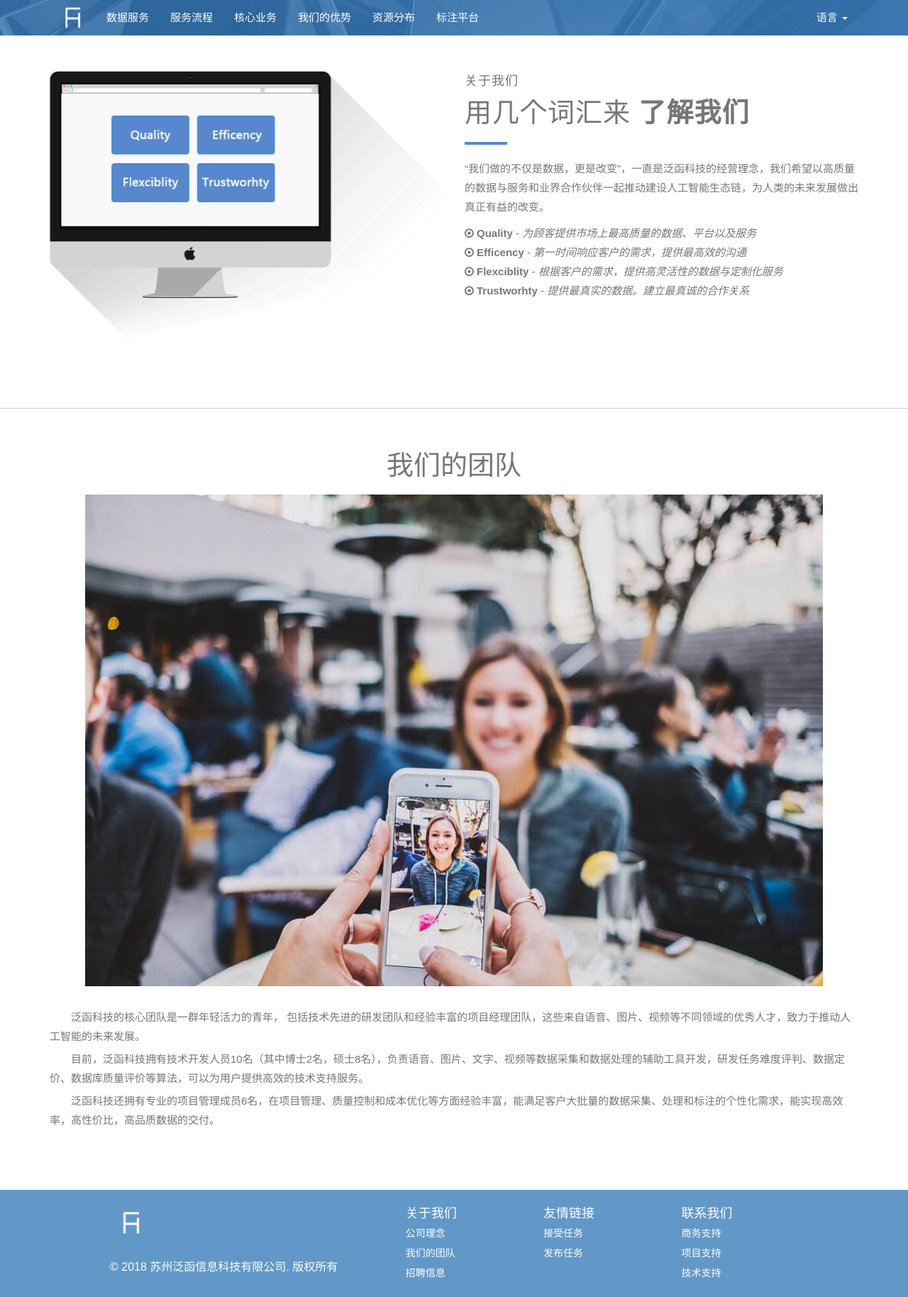
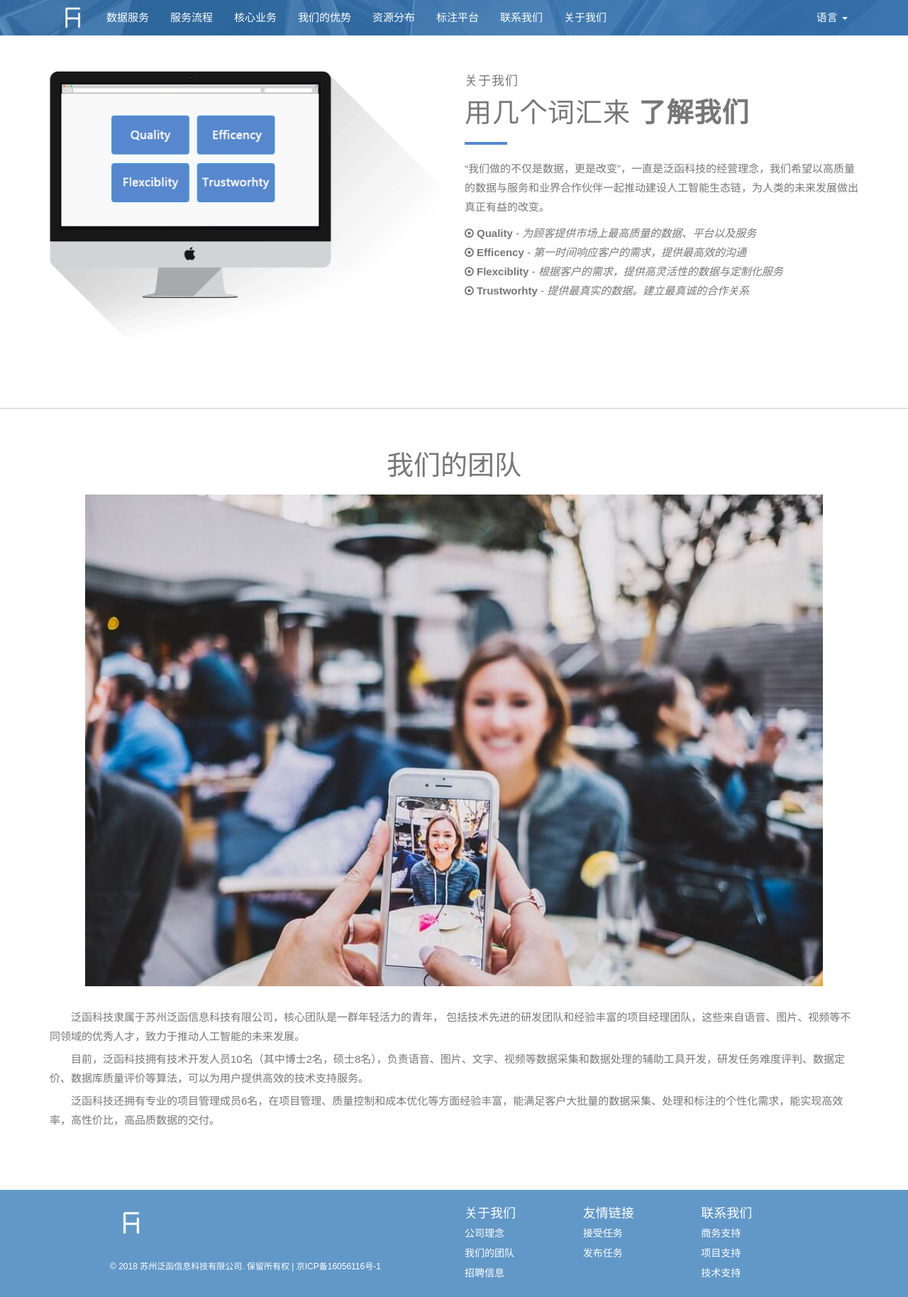
Before and after one commit to jianggushi/index, a plain HTML site: page views/aboutUsCN.html in a window 1280 px wide. Shown: the whole page at 71% size. Drawn offline with Linux system fonts and the light colour scheme; a web font is replaced by a local one.

Commit message:
根据百度SEM需求对官网进行修改

```diff
--- a/static/index@0.1.0/css/main.less
+++ b/static/index@0.1.0/css/main.less
@@ -626,7 +626,7 @@ header.mainHeader.fixed-nav{
 .main-footer .footer-bottom .copyright{
     .pos(r);
     .font-white;
-	font-size:16px;
+	font-size:12px;
 }
 
 .main-footer .footer-bottom .copyright a{
--- a/static/index@0.1.0/js/script.js
+++ b/static/index@0.1.0/js/script.js
@@ -46,6 +46,10 @@
 		wow.init();
 	}
 
+	// get the current year
+    var date=new Date;
+    var _year = date.getFullYear();
+    $('#year').text(_year);
 
 	/* ==========================================================================
 	   When document is Scrollig, do
--- a/views/aboutUsCN.html
+++ b/views/aboutUsCN.html
@@ -70,6 +70,12 @@
               </li>
               <li>
                 <a href="/login">标注平台</a>
+              </li>
+              <li class="visible-lg">
+                <a href="/contact">联系我们</a>
+              </li>
+              <li class="visible-lg">
+                <a href="/about">关于我们</a>
               </li>
             </ul>
             <ul class="nav navbar-nav navbar-right">
@@ -148,7 +154,7 @@
             <img src="/static/images/about-2.jpg">
           </div>
           <article>
-          <p style="text-align: left; text-indent: 2em; margin-bottom: 5px;">泛函科技的核心团队是一群年轻活力的青年， 包括技术先进的研发团队和经验丰富的项目经理团队，这些来自语音、图片、视频等不同领域的优秀人才，致力于推动人工智能的未来发展。</p>
+          <p style="text-align: left; text-indent: 2em; margin-bottom: 5px;">泛函科技隶属于苏州泛函信息科技有限公司，核心团队是一群年轻活力的青年， 包括技术先进的研发团队和经验丰富的项目经理团队，这些来自语音、图片、视频等不同领域的优秀人才，致力于推动人工智能的未来发展。</p>
           <p style="text-align: left; text-indent: 2em;margin-bottom: 5px;">目前，泛函科技拥有技术开发人员10名（其中博士2名，硕士8名），负责语音、图片、文字、视频等数据采集和数据处理的辅助工具开发，研发任务难度评判、数据定价、数据库质量评价等算法，可以为用户提供高效的技术支持服务。</p>
           <p style="text-align: left; text-indent: 2em;margin-bottom: 5px;">泛函科技还拥有专业的项目管理成员6名，在项目管理、质量控制和成本优化等方面经验丰富，能满足客户大批量的数据采集、处理和标注的个性化需求，能实现高效率，高性价比，高品质数据的交付。</p></article>
       </div>
@@ -240,20 +246,20 @@
       <div class="container">
         <div class="footer-bottom">
           <div class="row">
-            <div class="column col-md-5 col-sm-5 col-xs-12">
+            <div class="column col-md-6 col-sm-6 col-xs-12">
               <div class="logo">
                 <a href="/">
                   <img src="/static/images/logo-footer.png" alt="fanhan logo">
                 </a>
               </div>
-              <div class="copyright">© 2018
-                <a href="/en">苏州泛函信息科技有限公司.</a> 版权所有</div>
+              <div class="copyright">© <span id="year">2017</span>
+                <a href="/">苏州泛函信息科技有限公司.</a> 保留所有权 | <a target="_blank" rel="noopener noreferrer"  href="http://www.miitbeian.gov.cn/state/outPortal/loginPortal.action;jsessionid=FFWrSyhItkR12JyQvVNDHkhgGM-2Ox2hSfsZzl7shGbnXl4xhTF5!-736616813">京ICP备16056116号-1</a></div>
             </div>
-            <div class="column col-md-7 col-sm-7 col-xs-12">
+            <div class="column col-md-6 col-sm-6 col-xs-12">
               <div class="row">
                 <div class="col-md-4 col-sm-4 col-xs-12">
                   <ul class="footer-info">
-                    <li>关于我们</li>
+                    <li><a href="/about" style="font-size:18px">关于我们</a></li>
                     <li>
                       <a href="/about#philosophy">公司理念</a>
                     </li>
@@ -278,7 +284,7 @@
                 </div>
                 <div class="col-md-4 col-sm-4 col-xs-12">
                   <ul class="footer-info">
-                    <li>联系我们</li>
+                    <li><a href="/contact" style="font-size:18px">联系我们</a></li>
                     <li>
                       <a href="/contact">商务支持</a>
                     </li>
```
Also changed, not shown: views/aboutUs.html (+9 -3 lines), views/contact.html (+11 -5 lines), views/contactCN.html (+19 -13 lines), views/indexCN.html (+12 -6 lines), views/indexEN.html (+9 -3 lines), static/index@0.1.0/css/main.css.
